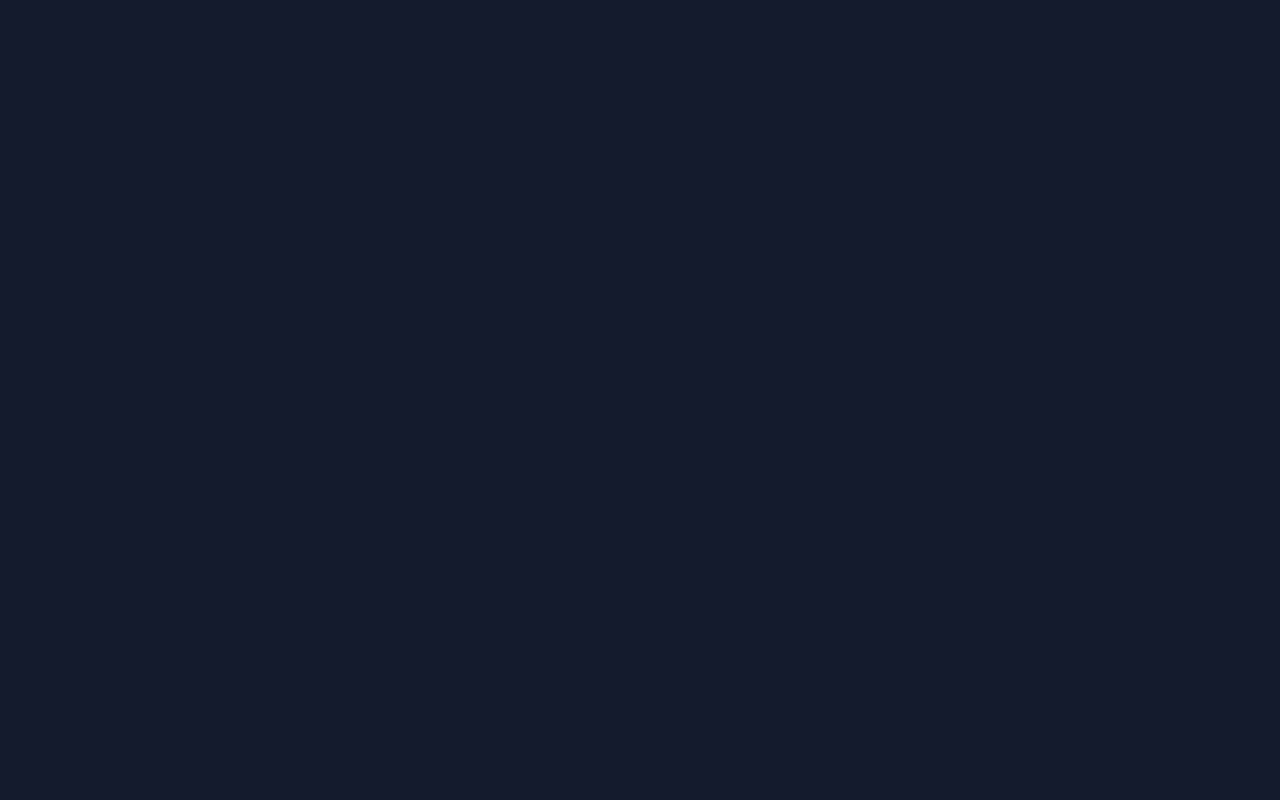
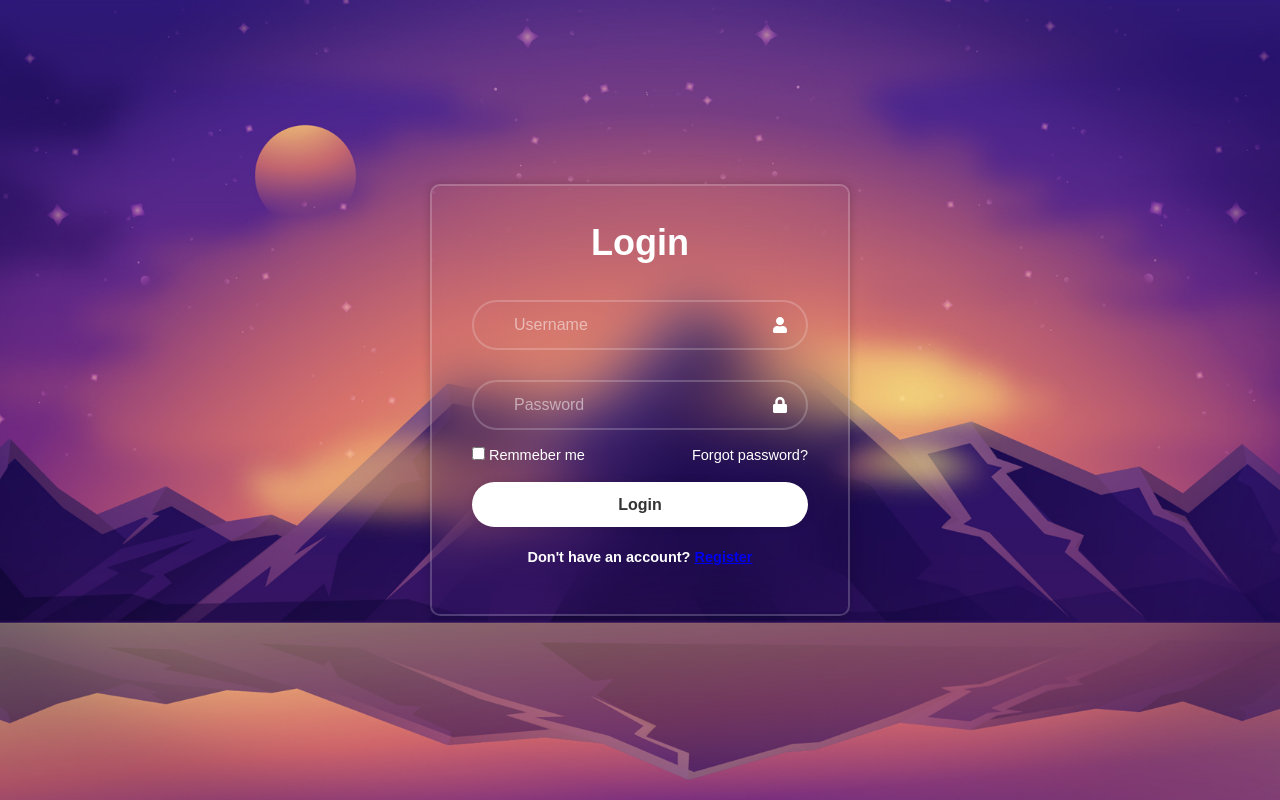
Before and after one commit to Hadayxinchao/BookingApp, a React (Create React App) app in the folder admin/: page / in a window 1280 px wide. Built offline with nearby package versions, Linux system fonts and the light colour scheme.

Commit message:
W1-dashboard: Implement login page and it's css

```diff
--- a/admin/package.json
+++ b/admin/package.json
@@ -23,6 +23,7 @@
     "formik": "^2.4.5",
     "react": "^18.2.0",
     "react-dom": "^18.2.0",
+    "react-icons": "^5.0.1",
     "react-pro-sidebar": "^1.1.0",
     "react-router-dom": "^6.22.3",
     "react-scripts": "5.0.1",
--- a/admin/public/index.html
+++ b/admin/public/index.html
@@ -24,7 +24,7 @@
       work correctly both with client-side routing and a non-root public URL.
       Learn how to configure a non-root public URL by running `npm run build`.
     -->
-    <title>React App</title>
+    <title>Admin Dashboard</title>
   </head>
   <body>
     <noscript>You need to enable JavaScript to run this app.</noscript>
--- a/admin/src/App.js
+++ b/admin/src/App.js
@@ -1,10 +1,14 @@
 import { ColorModeContext, useMode } from "./theme";
 import { CssBaseline, ThemeProvider } from "@mui/material";
+import LoginForm  from "./components/loginForm/LoginForm";
 
 function App() {
   const [theme, colorMode] = useMode();
 
   return (
+    <div>
+      <LoginForm />
+
       <ColorModeContext.Provider value={colorMode}>
         <ThemeProvider theme={theme}>
           <CssBaseline />
@@ -13,6 +17,7 @@
           </div>
         </ThemeProvider>
       </ColorModeContext.Provider>
+    </div>
   );
 }
 
--- /dev/null
+++ b/admin/src/components/loginForm/LoginForm.css
@@ -0,0 +1,116 @@
+* {
+  margin: 0;
+  padding: 0;
+  box-sizing: border-box;
+}
+
+body {
+  -webkit-font-smoothing: antialiased;
+  -moz-osx-font-smoothing: grayscale;
+  display: flex;
+  justify-content: center;
+  align-items: center;
+  min-height: 100vh;
+  background: url('../assets/background.jpg') no-repeat center center/cover;
+  background-size: cover;
+  background-position: center;
+}
+
+.wrapper {
+  width: 420px;
+  background: transparent;
+  border: 2px solid rgba(255, 255, 255, .2);
+  box-shadow: 0 0 10px rgba(0, 0, 0, .2);
+  backdrop-filter: blur(30px);
+  color: #fff;
+  border-radius: 10px;
+  padding: 30px 40px;
+}
+
+.wrapper h1 {
+  font-size: 36px;
+  text-align: center;
+}
+
+.wrapper .input-box {
+  position: relative;
+  width: 100%;
+  height: 50px;
+  margin: 30px 0;
+}
+
+.input-box input {
+  width: 100%;
+  height: 100%;
+  background: transparent;
+  border: 2px solid rgba(255, 255, 255, .2);
+  outline: none;
+  border-radius: 40px;
+  font-size: 16px;
+  color: #fff;
+  padding: 20px 45px 20px 20px;
+}
+
+.input-box input::placeholder {
+  color: rgba(255, 255, 255, .5);
+  padding-left: 20px;
+}
+
+.input-box .icon {
+  position: absolute;
+  right: 20px;
+  top: 50%;
+  transform: translateY(-50%);
+  font-size: 16px;
+}
+
+.wrapper .remember-forgot {
+  display: flex;
+  justify-content: space-between;
+  font-size: 14.5px;
+  margin: -15px 0 15px;
+}
+
+.remember-forgot label input {
+  accent-color: #fff;
+  margin-right: 4px;
+}
+
+.remember-forgot a {
+  color: #fff;
+  text-decoration: none;
+}
+
+.remember-forgot a::hover {
+  text-decoration: underline;
+}
+
+.wrapper button {
+  width: 100%;
+  height: 45px;
+  background: #fff;
+  border: none;
+  outline: none;
+  border-radius: 40px;
+  box-shadow: 0 0 10px rgba(0, 0, 0, .1);
+  cursor: pointer;
+  font-size: 16px;
+  color: #333;
+  font-weight: 700;
+}
+
+.wrapper .register-link {
+  font-size: 14.5px;
+  text-align: center;
+  margin: 20px 0 15px;
+}
+
+.register-link {
+  color: #fff;
+  text-decoration: none;
+  font-weight: 600;
+}
+
+.register-link p a::hover {
+  text-decoration: underline;
+}
--- /dev/null
+++ b/admin/src/components/loginForm/LoginForm.jsx
@@ -0,0 +1,35 @@
+import React from 'react'
+import './LoginForm.css'
+import { FaUser } from "react-icons/fa";
+import { FaLock } from "react-icons/fa";
+
+const LoginForm = () => {
+  return (
+    <div className='wrapper'>
+      <form action="">
+        <h1>Login</h1>
+        <div className='input-box'>
+          <input type="text" placeholder='Username' required />
+          <FaUser className='icon' />
+        </div>
+        <div className='input-box'>
+          <input type="password" placeholder='Password' required />
+          <FaLock className='icon'/>
+        </div>
+
+        <div className='remember-forgot'>
+          <label><input type="checkbox" />Remmeber me</label>
+          <a href="#">Forgot password?</a>
+        </div>
+
+        <button type="submit">Login</button>
+
+        <div className='register-link'>
+          <p>Don't have an account? <a href="#">Register</a></p>
+        </div>
+      </form>
+    </div>
+  )
+}
+
+export default LoginForm
```
Also changed, not shown: admin/src/components/assets/background.jpg (added), 1 other file (tests, documents, lock files or other folders). Lines whose indentation alone changed are shown as unchanged.
